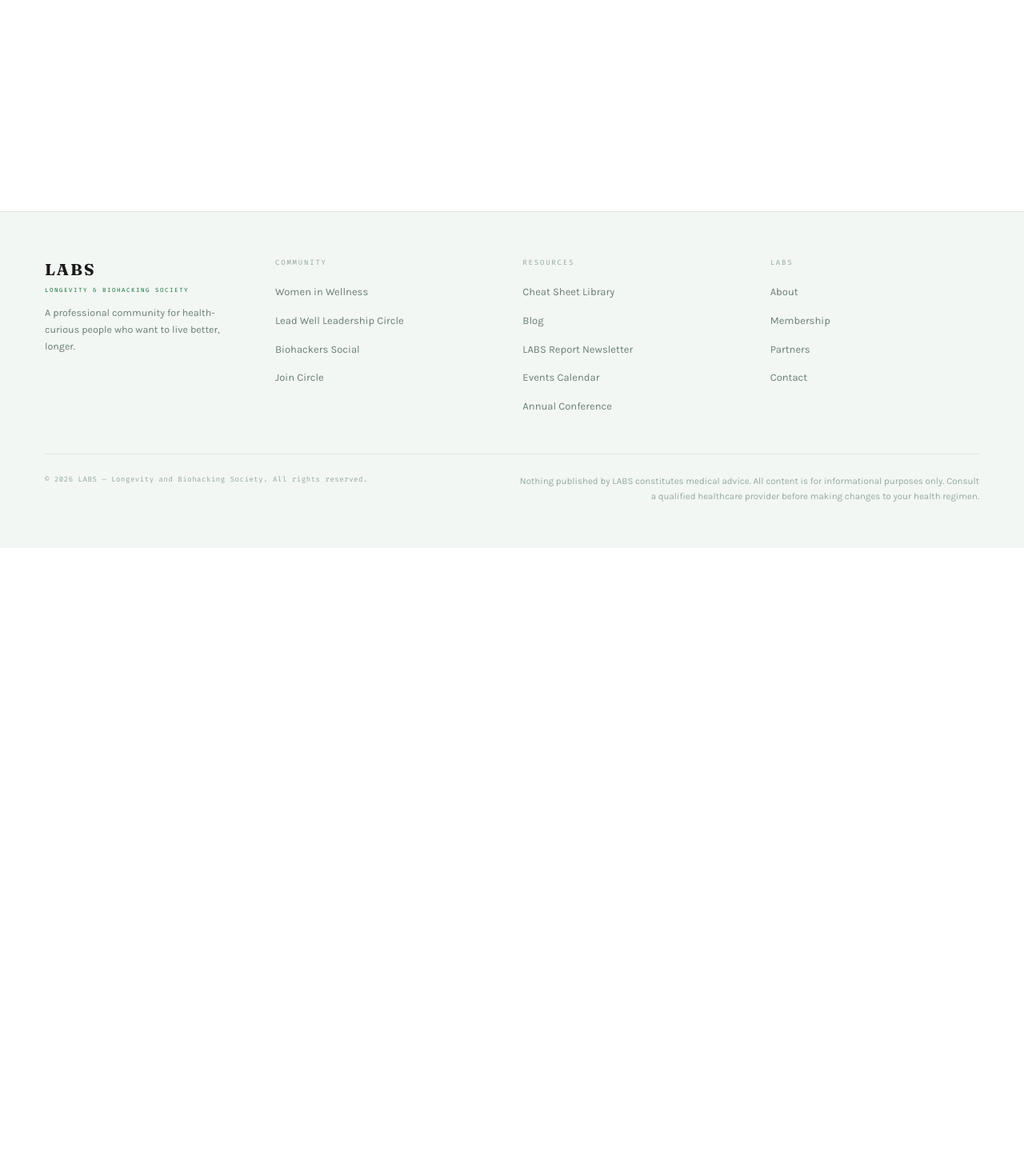
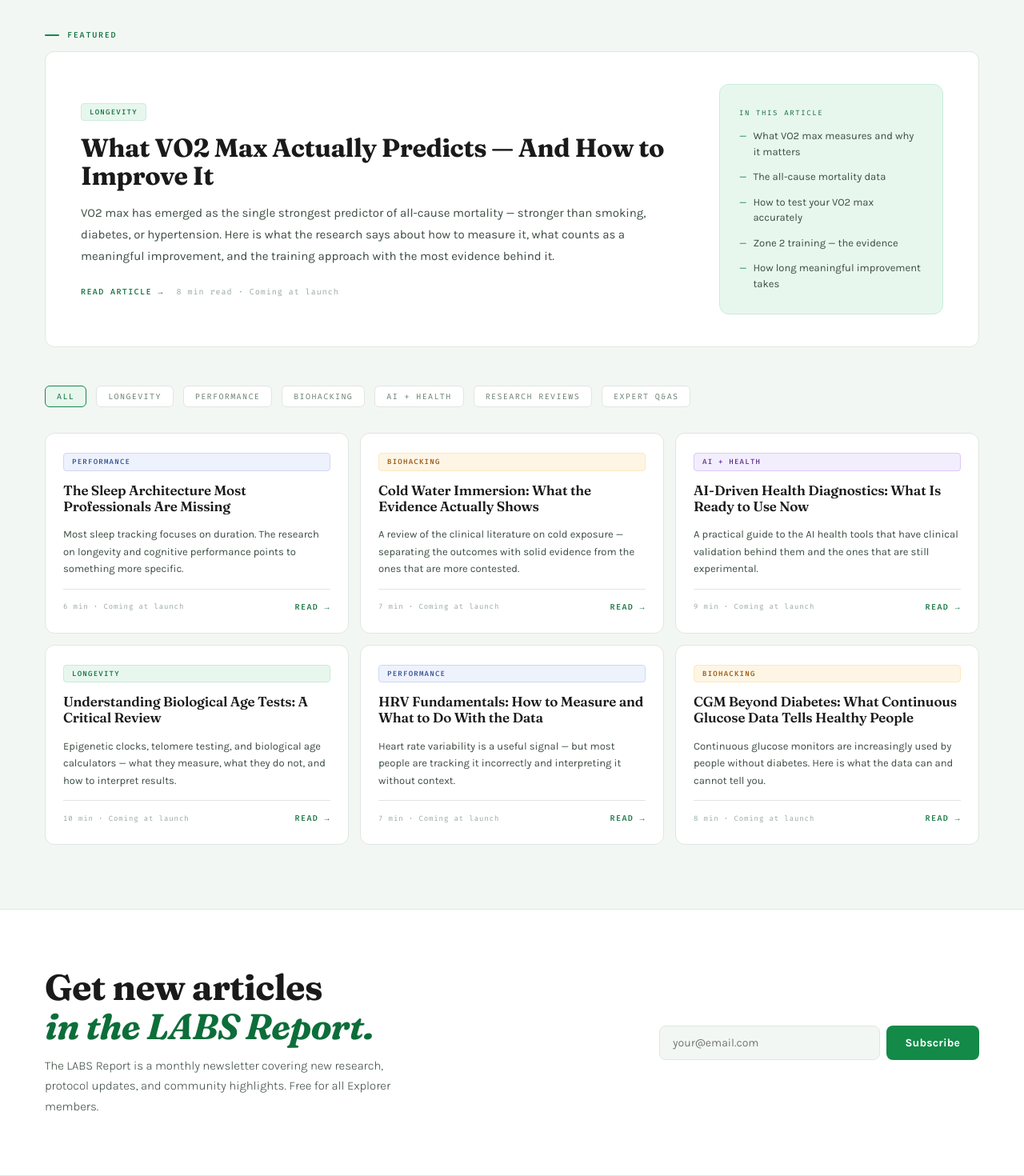
Before and after one commit to aireadyteam/labs-site, a Next.js app: page /blog in a window 1280 px wide. Before the commit this address had no page. Shown: the part 600-2070 px from the top of the page at 80% size. Before the commit the page ends 1285 px from the top, so only its background shows below. Built offline with nearby package versions, Linux system fonts and the light colour scheme.

Commit message:
Add src/app/blog/page.tsx

```diff
--- /dev/null
+++ b/src/app/blog/page.tsx
@@ -0,0 +1,92 @@
+import type { Metadata } from 'next';
+import Link from 'next/link';
+
+export const metadata: Metadata = {
+  title: 'Blog',
+  description: 'Articles, research digests, expert conversations, and member spotlights from the LABS community.',
+};
+
+const featured = {
+  tag: 'Longevity', tagClass: 'tag-green',
+  title: 'What VO2 Max Actually Predicts — And How to Improve It',
+  excerpt: 'VO2 max has emerged as the single strongest predictor of all-cause mortality — stronger than smoking, diabetes, or hypertension. Here is what the research says about how to measure it, what counts as a meaningful improvement, and the training approach with the most evidence behind it.',
+  readTime: '8 min read',
+  date: 'Coming at launch',
+};
+
+const posts = [
+  { tag: 'Performance', tagClass: 'tag-blue', title: 'The Sleep Architecture Most Professionals Are Missing', excerpt: 'Most sleep tracking focuses on duration. The research on longevity and cognitive performance points to something more specific.', readTime: '6 min', date: 'Coming at launch' },
+  { tag: 'Biohacking', tagClass: 'tag-amber', title: 'Cold Water Immersion: What the Evidence Actually Shows', excerpt: 'A review of the clinical literature on cold exposure — separating the outcomes with solid evidence from the ones that are more contested.', readTime: '7 min', date: 'Coming at launch' },
+  { tag: 'AI + Health', tagClass: 'tag-purple', title: 'AI-Driven Health Diagnostics: What Is Ready to Use Now', excerpt: 'A practical guide to the AI health tools that have clinical validation behind them and the ones that are still experimental.', readTime: '9 min', date: 'Coming at launch' },
+  { tag: 'Longevity', tagClass: 'tag-green', title: 'Understanding Biological Age Tests: A Critical Review', excerpt: 'Epigenetic clocks, telomere testing, and biological age calculators — what they measure, what they do not, and how to interpret results.', readTime: '10 min', date: 'Coming at launch' },
+  { tag: 'Performance', tagClass: 'tag-blue', title: 'HRV Fundamentals: How to Measure and What to Do With the Data', excerpt: 'Heart rate variability is a useful signal — but most people are tracking it incorrectly and interpreting it without context.', readTime: '7 min', date: 'Coming at launch' },
+  { tag: 'Biohacking', tagClass: 'tag-amber', title: 'CGM Beyond Diabetes: What Continuous Glucose Data Tells Healthy People', excerpt: 'Continuous glucose monitors are increasingly used by people without diabetes. Here is what the data can and cannot tell you.', readTime: '8 min', date: 'Coming at launch' },
+];
+
+export default function BlogPage() {
+  return (
+    <>
+      <section style={{ background: 'var(--bg-white)', borderBottom: '1px solid var(--rule)', padding: '80px 56px 72px' }}>
+        <div style={{ maxWidth: 640 }}>
+          <div style={{ fontFamily: "'Fira Code', monospace", fontSize: 10, letterSpacing: '0.2em', textTransform: 'uppercase' as const, color: 'var(--ink-4)', marginBottom: 20 }}>LABS / Blog</div>
+          <h1 style={{ fontSize: 'clamp(42px, 5vw, 64px)', marginBottom: 20 }}>Research, reviewed.<br /><em>Without the noise.</em></h1>
+          <p style={{ fontSize: 17, color: 'var(--ink-2)', lineHeight: 1.78, fontWeight: 300 }}>Articles, research digests, expert conversations, and protocol deep dives. Every claim is cited. Every link is verified. Published at launch and updated as the research evolves.</p>
+        </div>
+      </section>
+
+      <section className="section section-tint">
+        <div className="eyebrow"><span className="label">Featured</span></div>
+        <div className="card" style={{ padding: '40px 44px', display: 'grid', gridTemplateColumns: '1fr 280px', gap: 48, alignItems: 'center', marginBottom: 48 }}>
+          <div>
+            <div className={`tag ${featured.tagClass}`} style={{ marginBottom: 16 }}>{featured.tag}</div>
+            <h2 style={{ fontSize: 32, marginBottom: 16 }}>{featured.title}</h2>
+            <p style={{ fontSize: 15, lineHeight: 1.78, marginBottom: 24 }}>{featured.excerpt}</p>
+            <div style={{ display: 'flex', alignItems: 'center', gap: 16 }}>
+              <Link href="/blog/vo2-max" style={{ fontFamily: "'Fira Code', monospace", fontSize: 10, letterSpacing: '0.14em', textTransform: 'uppercase' as const, color: 'var(--g-700)', textDecoration: 'none', fontWeight: 500 }}>Read article →</Link>
+              <span style={{ fontFamily: "'Fira Code', monospace", fontSize: 10, letterSpacing: '0.1em', color: 'var(--ink-4)' }}>{featured.readTime} · {featured.date}</span>
+            </div>
+          </div>
+          <div style={{ background: 'var(--g-100)', border: '1.5px solid var(--g-200)', borderRadius: 12, padding: '28px 24px', display: 'flex', flexDirection: 'column' as const, gap: 12 }}>
+            <div style={{ fontFamily: "'Fira Code', monospace", fontSize: 9, letterSpacing: '0.18em', textTransform: 'uppercase' as const, color: 'var(--g-700)' }}>In this article</div>
+            {['What VO2 max measures and why it matters', 'The all-cause mortality data', 'How to test your VO2 max accurately', 'Zone 2 training — the evidence', 'How long meaningful improvement takes'].map((item) => (
+              <div key={item} style={{ display: 'flex', gap: 8, fontSize: 13, color: 'var(--ink-2)', lineHeight: 1.5 }}>
+                <span style={{ color: 'var(--g-600)', flexShrink: 0 }}>—</span>{item}
+              </div>
+            ))}
+          </div>
+        </div>
+
+        <div style={{ display: 'flex', gap: 12, marginBottom: 32, flexWrap: 'wrap' as const }}>
+          {['All', 'Longevity', 'Performance', 'Biohacking', 'AI + Health', 'Research Reviews', 'Expert Q&As'].map((f) => (
+            <button key={f} style={{ fontFamily: "'Fira Code', monospace", fontSize: 10, letterSpacing: '0.14em', textTransform: 'uppercase' as const, padding: '6px 14px', borderRadius: 6, border: f === 'All' ? '1.5px solid var(--g-600)' : '1.5px solid var(--rule)', background: f === 'All' ? 'var(--g-100)' : 'var(--bg-white)', color: f === 'All' ? 'var(--g-700)' : 'var(--ink-3)', cursor: 'pointer' }}>{f}</button>
+          ))}
+        </div>
+
+        <div style={{ display: 'grid', gridTemplateColumns: 'repeat(3, 1fr)', gap: 14 }}>
+          {posts.map(({ tag, tagClass, title, excerpt, readTime, date }) => (
+            <div key={title} className="card" style={{ padding: '24px 22px', display: 'flex', flexDirection: 'column' as const, gap: 14 }}>
+              <div className={`tag ${tagClass}`}>{tag}</div>
+              <h3 style={{ fontSize: 17 }}>{title}</h3>
+              <p style={{ fontSize: 13, lineHeight: 1.65, margin: 0, flex: 1 }}>{excerpt}</p>
+              <div style={{ paddingTop: 14, borderTop: '1px solid var(--rule)', display: 'flex', alignItems: 'center', justifyContent: 'space-between' }}>
+                <span style={{ fontFamily: "'Fira Code', monospace", fontSize: 9, letterSpacing: '0.1em', color: 'var(--ink-4)' }}>{readTime} · {date}</span>
+                <Link href="/blog" style={{ fontFamily: "'Fira Code', monospace", fontSize: 10, letterSpacing: '0.14em', textTransform: 'uppercase' as const, color: 'var(--g-700)', textDecoration: 'none', fontWeight: 500 }}>Read →</Link>
+              </div>
+            </div>
+          ))}
+        </div>
+      </section>
+
+      <section style={{ background: 'var(--bg-white)', borderTop: '1px solid var(--rule)', padding: '72px 56px', display: 'flex', alignItems: 'center', justifyContent: 'space-between', gap: 48 }}>
+        <div>
+          <h2 style={{ marginBottom: 12 }}>Get new articles<br /><em>in the LABS Report.</em></h2>
+          <p style={{ fontSize: 15, color: 'var(--ink-2)', fontWeight: 300, maxWidth: 440 }}>The LABS Report is a monthly newsletter covering new research, protocol updates, and community highlights. Free for all Explorer members.</p>
+        </div>
+        <div style={{ display: 'flex', gap: 8, maxWidth: 400, width: '100%' }}>
+          <input type="email" placeholder="your@email.com" style={{ flex: 1, background: 'var(--bg-tint)', border: '1.5px solid var(--rule)', borderRadius: 8, padding: '12px 16px', fontFamily: "'Karla', sans-serif", fontSize: 14, color: 'var(--ink)', outline: 'none' }} />
+          <button className="btn btn-primary">Subscribe</button>
+        </div>
+      </section>
+    </>
+  );
+}
```
